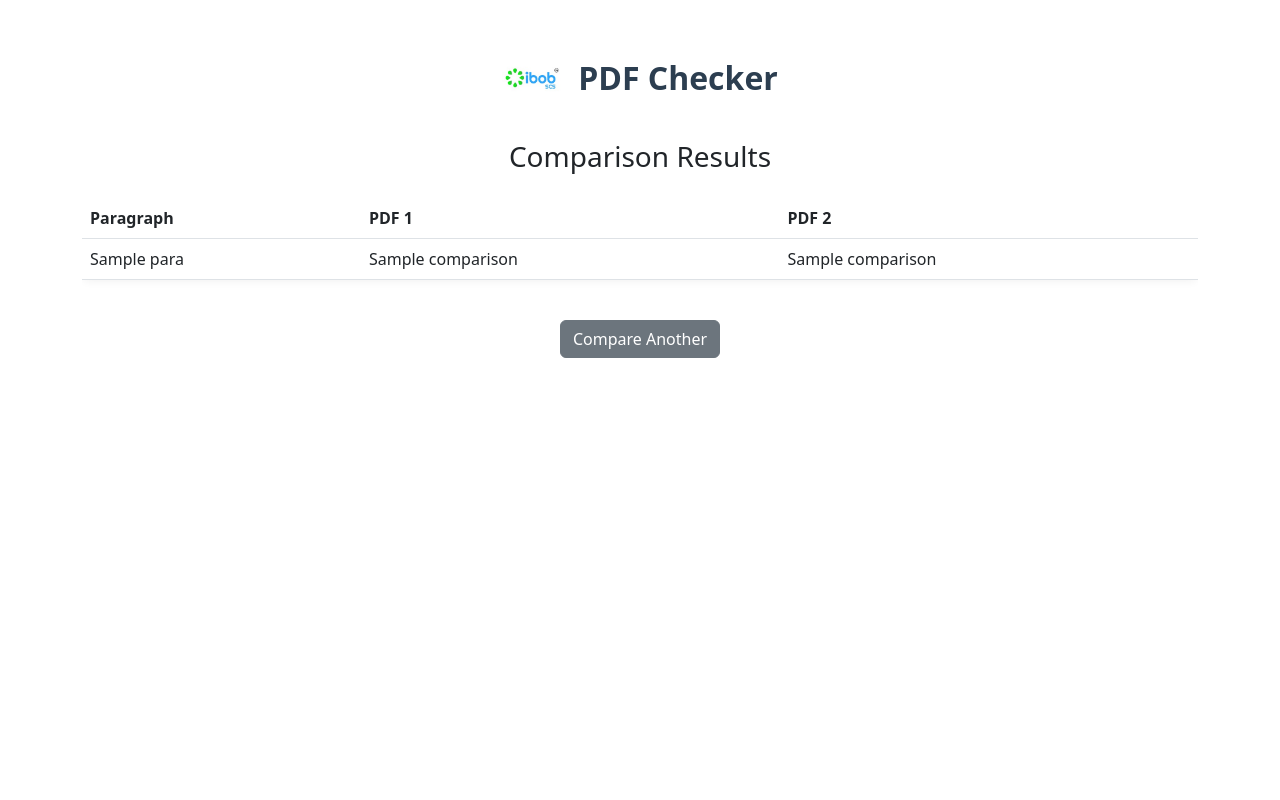
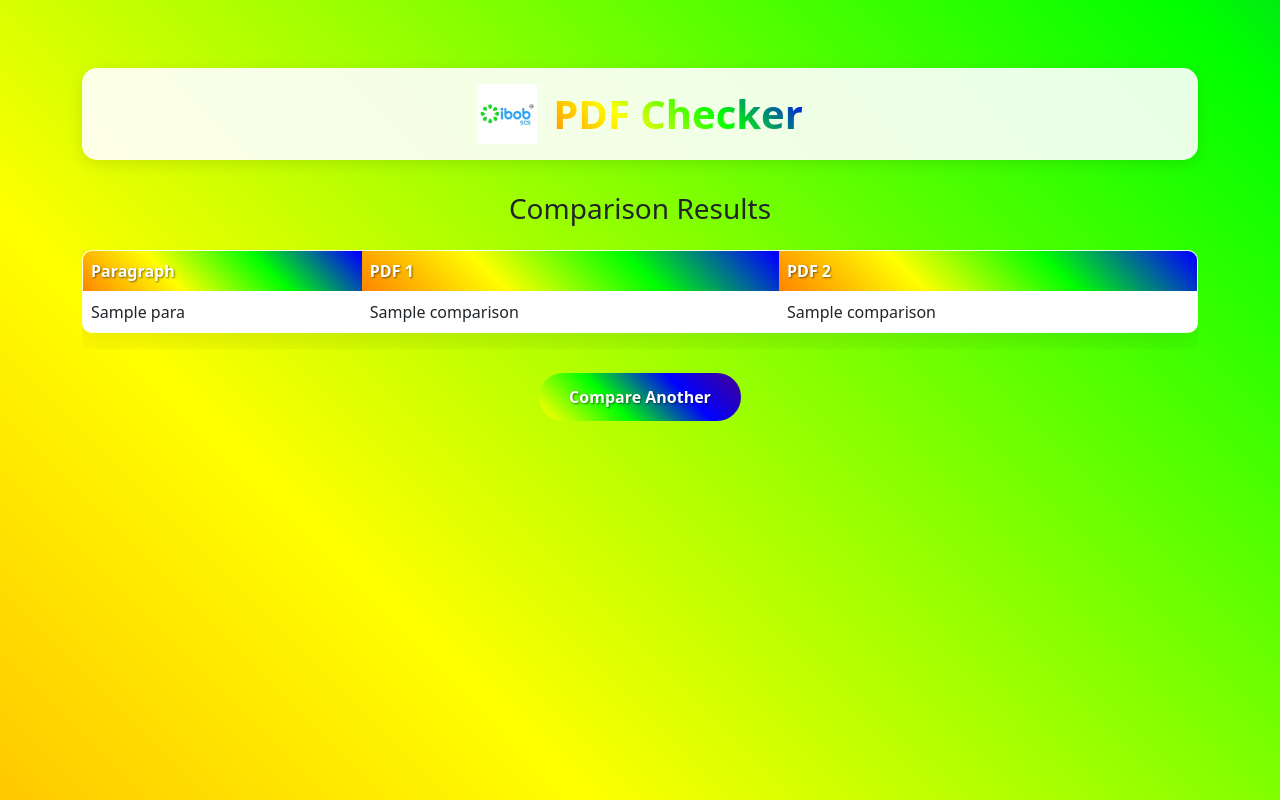
Before and after one commit to Techguyzz-dot/JV---PDF, a Flask app: template templates/result.html in a window 1280 px wide. Run offline with Flask 3, Linux system fonts and the light colour scheme; the template is opened without the code that fills it: most values are stand-ins (such as "Sample title", 1, 10 or a date in 2020).

Commit message:
Add beautiful rainbow color scheme with animated gradients and glassmorphism effects

```diff
--- a/templates/result.html
+++ b/templates/result.html
@@ -6,13 +6,91 @@
     <title>PDF Checker - Comparison Results</title>
     <link href="https://cdn.jsdelivr.net/npm/bootstrap@5.3.0/dist/css/bootstrap.min.css" rel="stylesheet">
     <style>
+        body {
+            background: linear-gradient(45deg, #ff0000, #ff7f00, #ffff00, #00ff00, #0000ff, #4b0082, #9400d3);
+            background-size: 400% 400%;
+            animation: rainbow 8s ease-in-out infinite;
+            min-height: 100vh;
+            margin: 0;
+            padding: 20px 0;
+        }
+
+        @keyframes rainbow {
+            0% { background-position: 0% 50%; }
+            50% { background-position: 100% 50%; }
+            100% { background-position: 0% 50%; }
+        }
+
         .removed { background: #ffe6e6; color: #c0392b; text-decoration: line-through; }
         .added { background: #e6ffe6; color: #27ae60; font-weight: bold; }
         .brand { font-size: 2rem; font-weight: bold; color: #2c3e50; margin-bottom: 1rem; }
-        .comparison-table { background: #fff; border-radius: 8px; box-shadow: 0 2px 8px rgba(0,0,0,0.05); }
-        .header-container { display: flex; align-items: center; justify-content: center; margin-bottom: 2rem; }
+        .comparison-table {
+            background: rgba(255, 255, 255, 0.95);
+            border-radius: 15px;
+            box-shadow: 0 8px 32px rgba(0,0,0,0.1);
+            backdrop-filter: blur(10px);
+            border: 1px solid rgba(255, 255, 255, 0.2);
+        }
+        .header-container {
+            display: flex;
+            align-items: center;
+            justify-content: center;
+            margin-bottom: 2rem;
+            background: rgba(255, 255, 255, 0.9);
+            padding: 1rem;
+            border-radius: 15px;
+            box-shadow: 0 4px 16px rgba(0,0,0,0.1);
+        }
         .logo { width: 60px; height: 60px; margin-right: 1rem; }
-        .brand-text { font-size: 2rem; font-weight: bold; color: #2c3e50; }
+        .brand-text {
+            font-size: 2.5rem;
+            font-weight: bold;
+            background: linear-gradient(45deg, #ff0000, #ff7f00, #ffff00, #00ff00, #0000ff, #4b0082, #9400d3);
+            background-size: 200% 200%;
+            animation: rainbow-text 3s ease-in-out infinite;
+            -webkit-background-clip: text;
+            -webkit-text-fill-color: transparent;
+            background-clip: text;
+        }
+
+        @keyframes rainbow-text {
+            0% { background-position: 0% 50%; }
+            50% { background-position: 100% 50%; }
+            100% { background-position: 0% 50%; }
+        }
+
+        .btn-secondary {
+            background: linear-gradient(45deg, #ff0000, #ff7f00, #ffff00, #00ff00, #0000ff, #4b0082, #9400d3);
+            background-size: 200% 200%;
+            animation: rainbow-btn 2s ease-in-out infinite;
+            border: none;
+            border-radius: 25px;
+            padding: 12px 30px;
+            font-weight: bold;
+            color: white;
+            text-shadow: 1px 1px 2px rgba(0,0,0,0.5);
+        }
+
+        @keyframes rainbow-btn {
+            0% { background-position: 0% 50%; }
+            50% { background-position: 100% 50%; }
+            100% { background-position: 0% 50%; }
+        }
+
+        .table {
+            background: rgba(255, 255, 255, 0.9);
+            border-radius: 10px;
+            overflow: hidden;
+        }
+
+        .table th {
+            background: linear-gradient(45deg, #ff0000, #ff7f00, #ffff00, #00ff00, #0000ff, #4b0082, #9400d3);
+            background-size: 200% 200%;
+            animation: rainbow-btn 3s ease-in-out infinite;
+            color: white;
+            font-weight: bold;
+            text-shadow: 1px 1px 2px rgba(0,0,0,0.5);
+        }
     </style>
 </head>
 <body>
```
Also changed, not shown: templates/index.html (+78 -4 lines).
